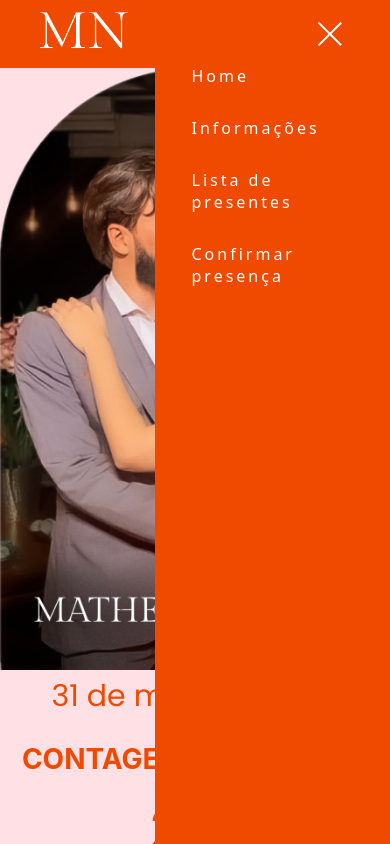
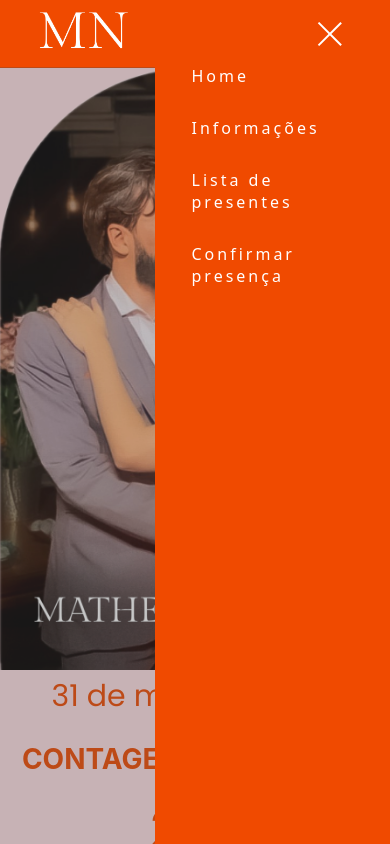
Before and after one commit to CaioVAzeredo/casamento_mn, a React (Create React App) app: page / in a window 390 px wide. Both pictures are taken after a click on the element 327 px from the left and 33 px from the top of the page. Built offline with nearby package versions, Linux system fonts and the light colour scheme.

Commit message:
Arrumado o bug do Header

```diff
--- a/src/components/Header/index.js
+++ b/src/components/Header/index.js
@@ -71,7 +71,12 @@ function Header() {
                     <div className="line3"></div>
                 </div>
 
-                {(isDesktop || isOpen) && ( <ul className="nav-list">{opcoes.map(opcao => <li><Link to={opcao.Link} onClick={alternaMenu}>{opcao.Pagina}</Link></li>)}</ul>)}
+                {(isDesktop || isOpen) && (
+                    <>
+                        <ul className="nav-list">{opcoes.map(opcao => <li><Link to={opcao.Link} onClick={alternaMenu}>  {opcao.Pagina} </Link></li>)} <div className="EspacoEmBranco" onClick={alternaMenu}></div> </ul>
+                    </>
+
+                )}
             </nav>
         </HeaderContainer >
     );
```
